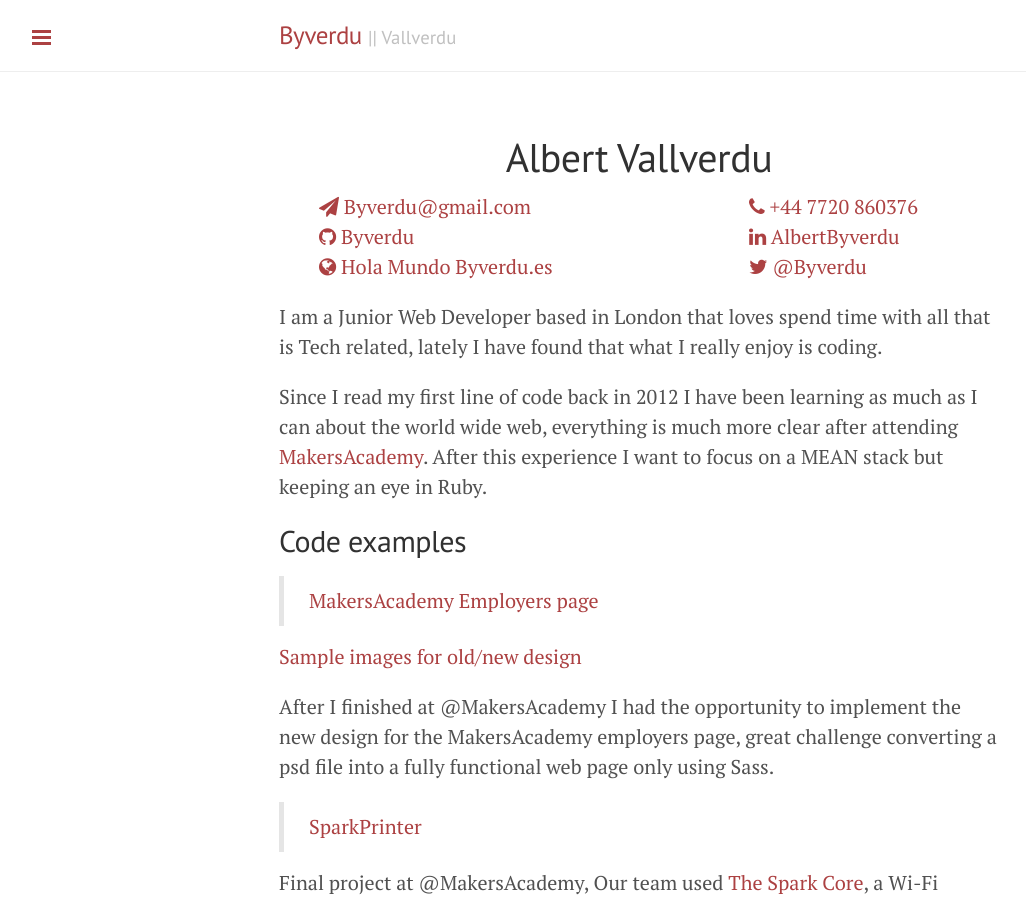
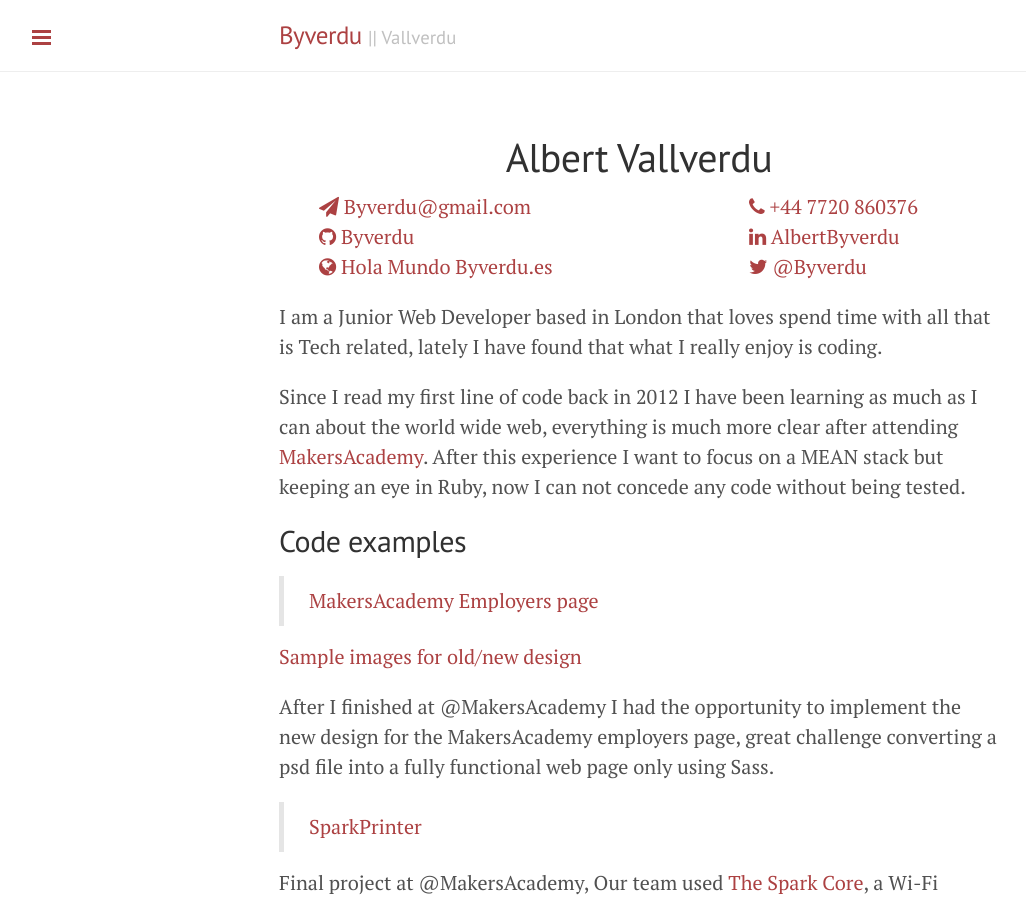
Before and after one commit to byverdu/byverdu.github.io, a Jekyll site: the page built from curriculum.md, in a window 1280 px wide and 900 px high. Shown: the whole window, without its empty margins (1-1027 px from the left). Built offline with Jekyll 4.4.1, drawn with Linux system fonts in a browser that asks for light colours; nearby versions of some CDN libraries; Markdown is read by kramdown in place of the engine named in the settings.

Commit message:
update curriculum page

```diff
--- a/curriculum.md
+++ b/curriculum.md
@@ -23,7 +23,7 @@
 
 I am a Junior Web Developer based in London that loves spend time with all that is Tech related, lately I have found that what I really enjoy is coding.
 
-Since I read my first line of code back in 2012 I have been learning as much as I can about the world wide web, everything is much more clear after attending [MakersAcademy](http://www.makersacademy.com). After this experience I want to focus on a MEAN stack but keeping an eye in Ruby.
+Since I read my first line of code back in 2012 I have been learning as much as I can about the world wide web, everything is much more clear after attending [MakersAcademy](http://www.makersacademy.com). After this experience I want to focus on a MEAN stack but keeping an eye in Ruby,  now I can not concede any code without being tested.
 
 ## Code examples
 
```
